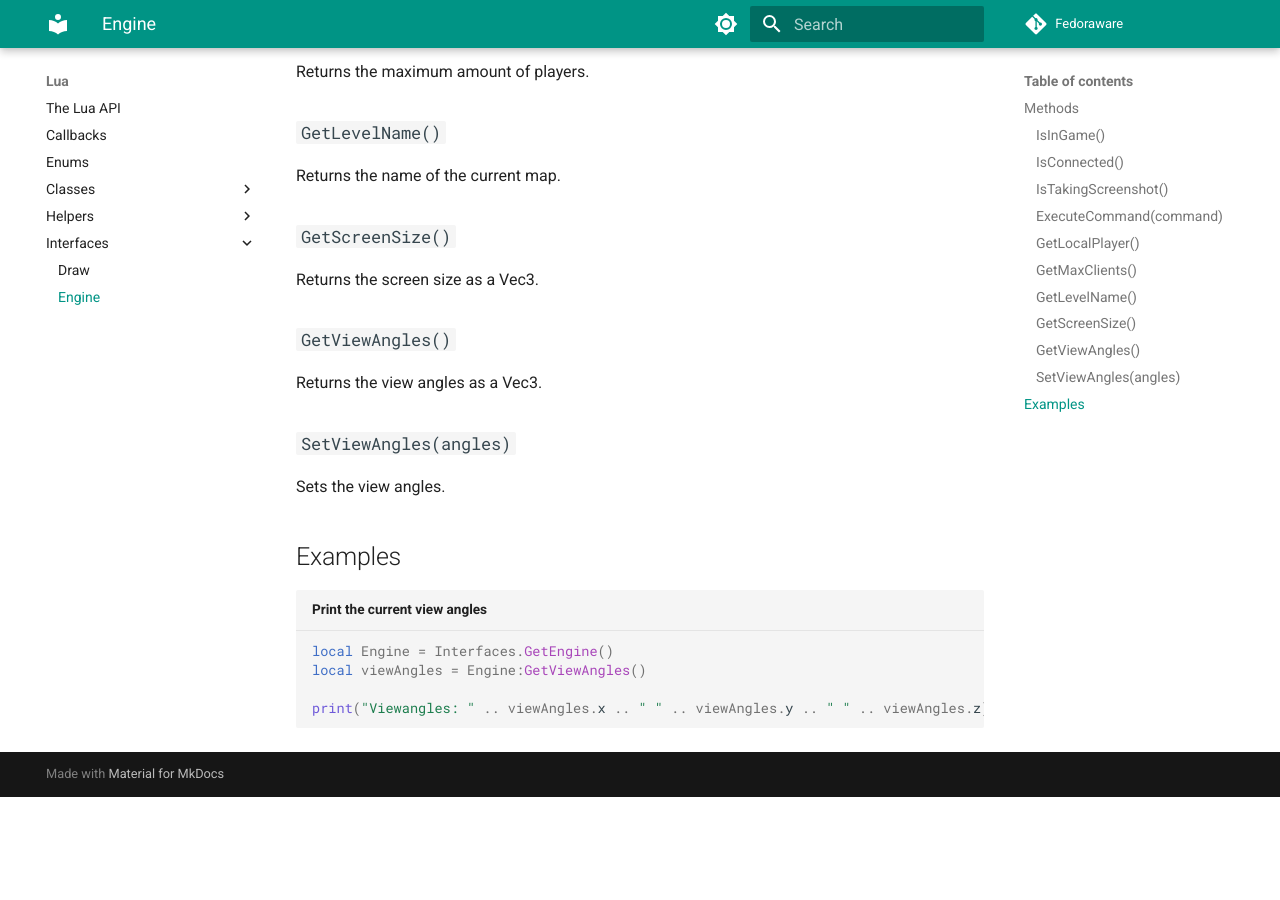
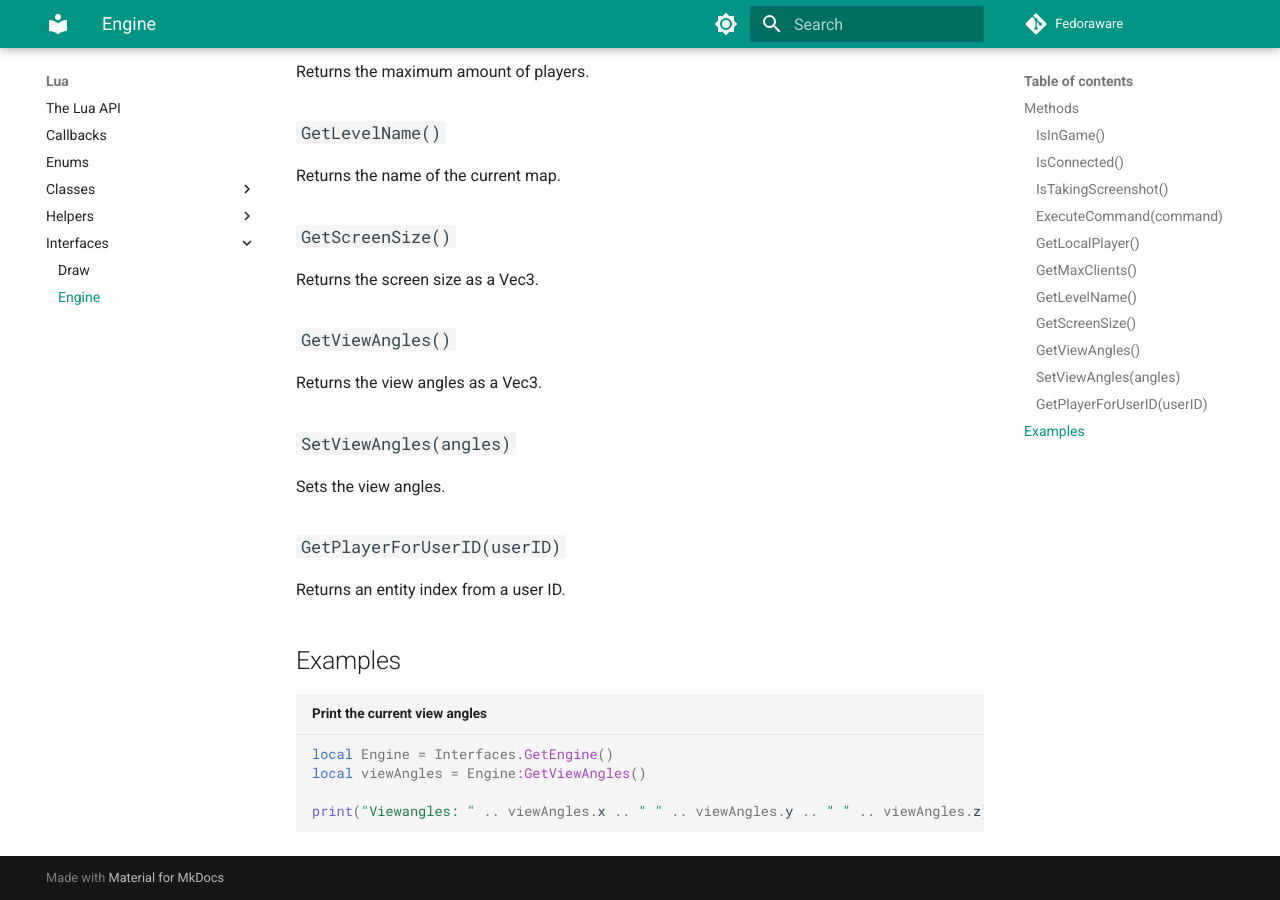
Before and after one commit to imgladnotu/Docs-Edit, an MkDocs documentation site: the page built from docs/Lua/Interfaces/engine.md, in a window 1280 px wide and 900 px high, scrolled down 900 px. Built offline with MkDocs 1.6.1 and Material for MkDocs 9.7.7, drawn with Linux system fonts in a browser that asks for light colours; comment, search, counter and statistics services are not loaded; before the commit the page ends 1697 px from its top, so only the background shows below that.

Commit message:
Update engine.md

````diff
--- a/docs/Lua/Interfaces/engine.md
+++ b/docs/Lua/Interfaces/engine.md
@@ -44,6 +44,10 @@ Returns the view angles as a Vec3.
 
 Sets the view angles.
 
+### `GetPlayerForUserID(userID)`
+
+Returns an entity index from a user ID.
+
 ## Examples
 
 ``` lua title="Print the current view angles"
````
